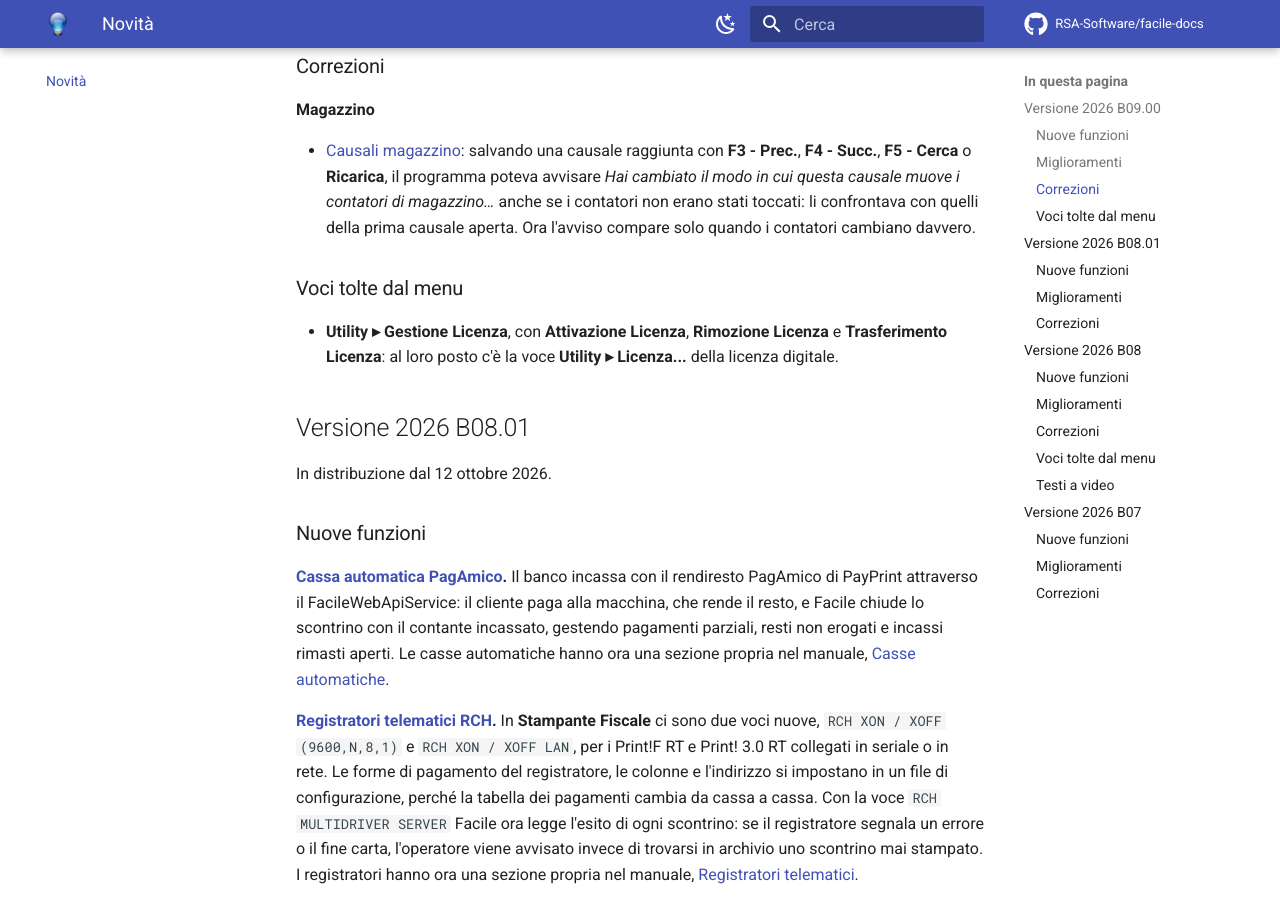
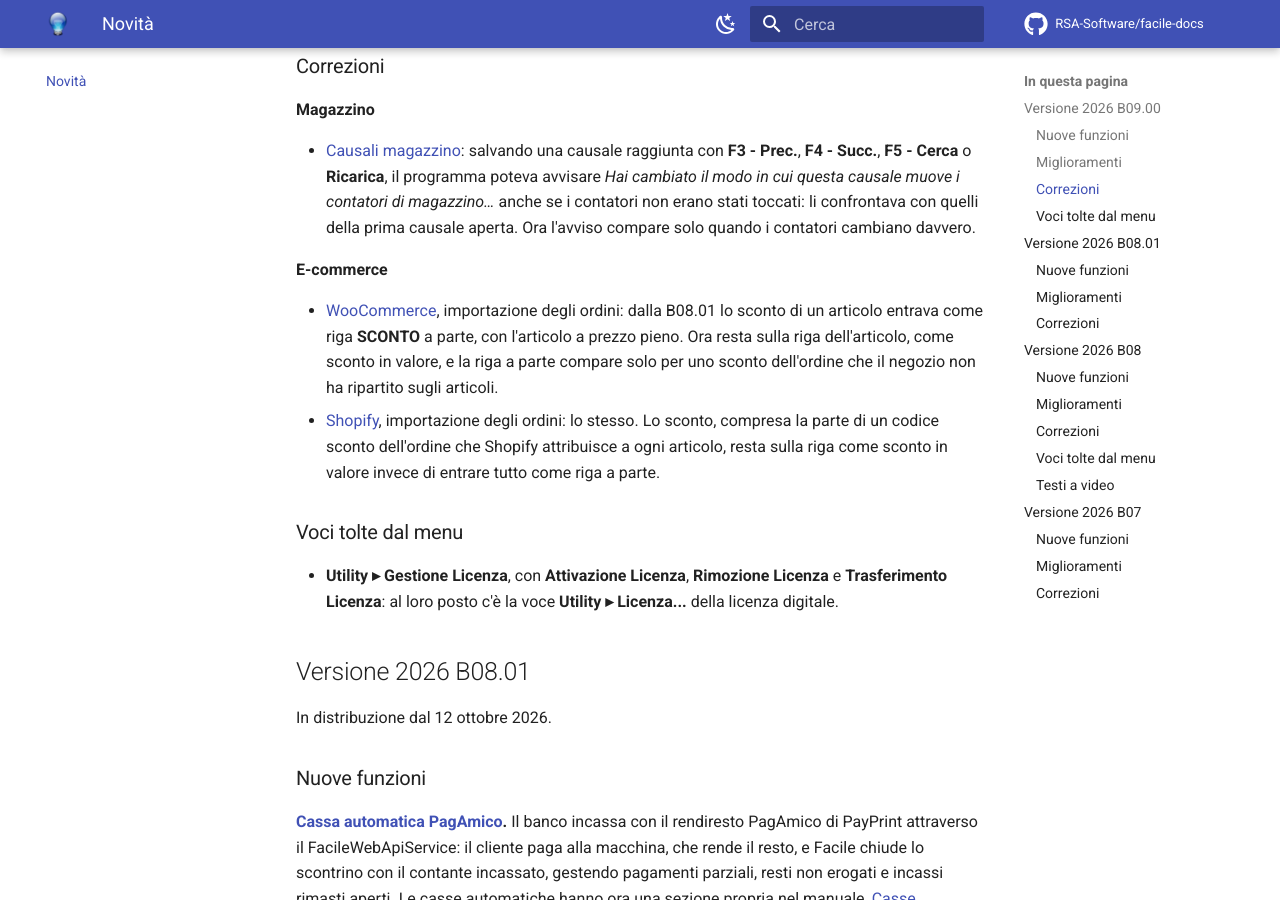
Before and after one commit to RSA-Software/facile-docs, an MkDocs documentation site: the page built from docs/novita/index.md, in a window 1280 px wide and 900 px high, scrolled down 2267 px. Built offline with MkDocs 1.6.1 and Material for MkDocs 9.7.7, drawn with Linux system fonts in a browser that asks for light colours; comment, search, counter and statistics services are not loaded.

Commit message:
E-commerce: lo sconto dell'articolo resta sulla riga (WooCommerce e Shopify)
Righe degli ordini a prezzo pieno con lo sconto dell'articolo come sconto in
valore sul rigo; la riga di sconto a parte solo per lo sconto dell'ordine non
ripartito sugli articoli. Pagine WooCommerce, Shopify (ordini e
configurazione, cod_buono_sco) e Novita' B09.00.

Co-Authored-By: Claude Opus 5.5 (1M context) <noreply@anthropic.com>

```diff
--- a/docs/moduli/ecommerce/shopify/ordini.md
+++ b/docs/moduli/ecommerce/shopify/ordini.md
@@ -107,13 +107,17 @@ al campo **Destinatario** compare anche il riferimento completo, per esempio
 - **Articolo sconosciuto:** se l'articolo non si trova, la riga entra come
   riga descrittiva con il nome del prodotto e lo SKU, e l'IVA predefinita
   della ditta. Va sistemata a mano.
-- **Prezzi:** sono quelli dell'ordine. Se il negozio mostra i prezzi IVA
-  compresa, le righe sono IVA inclusa.
+- **Prezzi:** sono quelli dell'ordine, prima dello sconto. Se il negozio
+  mostra i prezzi IVA compresa, le righe sono IVA inclusa.
+- **Sconto sulla riga:** lo sconto che Shopify ha attribuito all'articolo,
+  compresa la sua parte di un codice sconto dell'ordine, resta **sulla
+  riga** come sconto in valore: l'importo della riga è quello pagato.
 - **Deposito:** quello indicato nella chiave `deposito`; se manca, il
   deposito attivo della ditta.
-- **Sconto:** lo sconto totale dell'ordine entra come una riga in negativo
-  sull'articolo indicato in `cod_buono_sco`, con il codice sconto come
-  descrizione (o *SCONTO*).
+- **Sconto:** la parte dello sconto dell'ordine che Shopify non ha
+  attribuito agli articoli entra come una riga in negativo sull'articolo
+  indicato in `cod_buono_sco`, con il codice sconto come descrizione (o
+  *SCONTO*). Di norma non c'è.
 - **Spese di trasporto:** ogni spedizione a pagamento entra come una riga
   sull'articolo indicato in `cod_spese_tra`, con il nome della spedizione
   come descrizione.
@@ -121,7 +125,8 @@ al campo **Destinatario** compare anche il riferimento completo, per esempio
 !!! warning "Sconti e spese senza articolo"
 
     Se `cod_buono_sco` o `cod_spese_tra` sono vuoti, o indicano un articolo
-    che non esiste, lo sconto o le spese **non entrano** e il totale
+    che non esiste, lo sconto non attribuito agli articoli o le spese **non
+    entrano** e il totale
     dell'ordine in Facile è diverso da quello del negozio. Prepara due
     articoli di servizio e indicali nella sezione `[ARTICOLI]`.
 
--- a/docs/moduli/ecommerce/woocommerce.md
+++ b/docs/moduli/ecommerce/woocommerce.md
@@ -143,10 +143,13 @@ altrimenti con `interval = 0` il giro dopo riparte dalla stessa data.
   quella.
 - **Righe:** l'articolo si ritrova dal codice (SKU); se non esiste la riga entra
   come descrittiva, con lo SKU e l'IVA predefinita della ditta. Il prezzo è
-  quello **prima dello sconto**.
-- **Sconto:** una riga in negativo con lo sconto dell'ordine, sull'articolo
-  `cod_buono_sco`. Le commissioni del negozio entrano sullo stesso articolo,
-  ciascuna con il suo nome.
+  quello **prima dello sconto**, e lo sconto che il negozio ha applicato
+  all'articolo resta **sulla riga**, come sconto in valore: l'importo della
+  riga è quello pagato.
+- **Sconto:** una riga in negativo sull'articolo `cod_buono_sco` solo per la
+  parte dello sconto dell'ordine che il negozio non ha ripartito sugli
+  articoli; di norma non c'è. Le commissioni del negozio entrano sullo stesso
+  articolo, ciascuna con il suo nome.
 - **Spese di trasporto:** una riga sull'articolo `cod_spese_tra`. Con i prezzi
   IVA esclusa la riga è netta e l'IVA la calcola Facile.
 
--- a/docs/novita/index.md
+++ b/docs/novita/index.md
@@ -116,6 +116,18 @@ DDT emessi senza nota del fornitore.
   questa causale muove i contatori di magazzino…* anche se i contatori non
   erano stati toccati: li confrontava con quelli della prima causale aperta.
   Ora l'avviso compare solo quando i contatori cambiano davvero.
+
+**E-commerce**
+
+- [WooCommerce](../moduli/ecommerce/woocommerce.md), importazione degli
+  ordini: dalla B08.01 lo sconto di un articolo entrava come riga **SCONTO**
+  a parte, con l'articolo a prezzo pieno. Ora resta sulla riga dell'articolo,
+  come sconto in valore, e la riga a parte compare solo per uno sconto
+  dell'ordine che il negozio non ha ripartito sugli articoli.
+- [Shopify](../moduli/ecommerce/shopify/ordini.md), importazione degli
+  ordini: lo stesso. Lo sconto, compresa la parte di un codice sconto
+  dell'ordine che Shopify attribuisce a ogni articolo, resta sulla riga come
+  sconto in valore invece di entrare tutto come riga a parte.
 
 ### Voci tolte dal menu
 
```
Also changed, not shown: docs/moduli/ecommerce/shopify/configurazione.md (+1 -1 lines).
